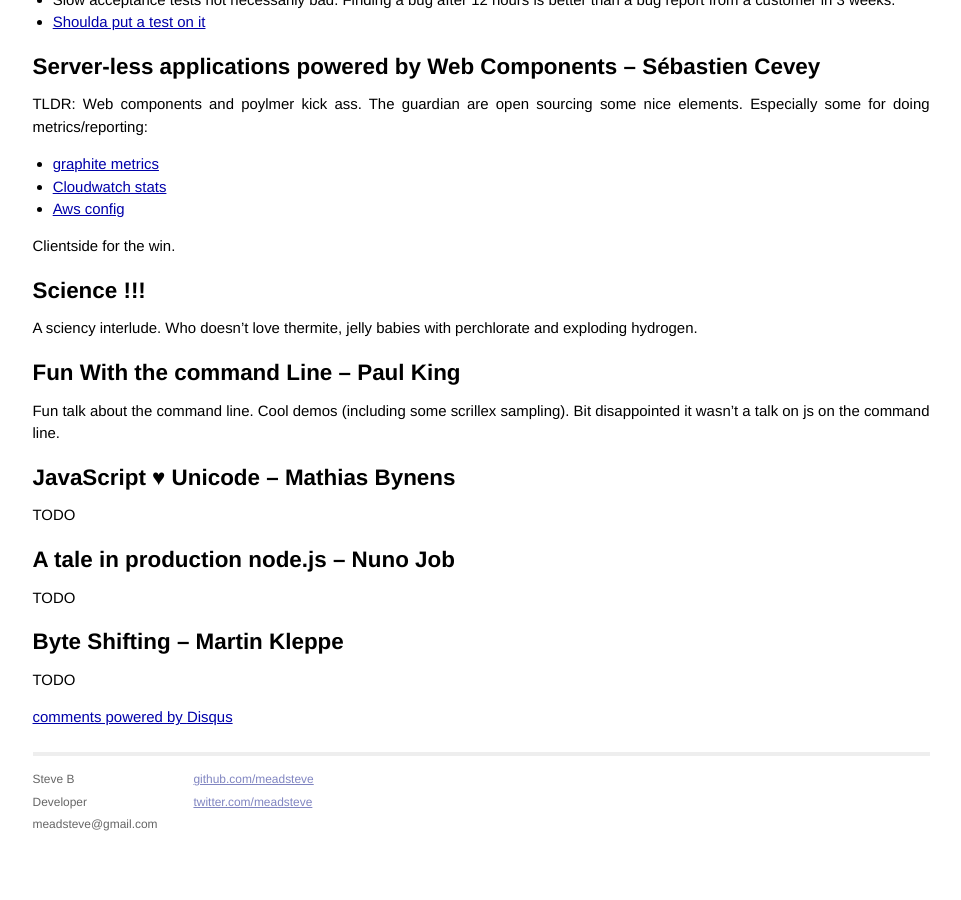
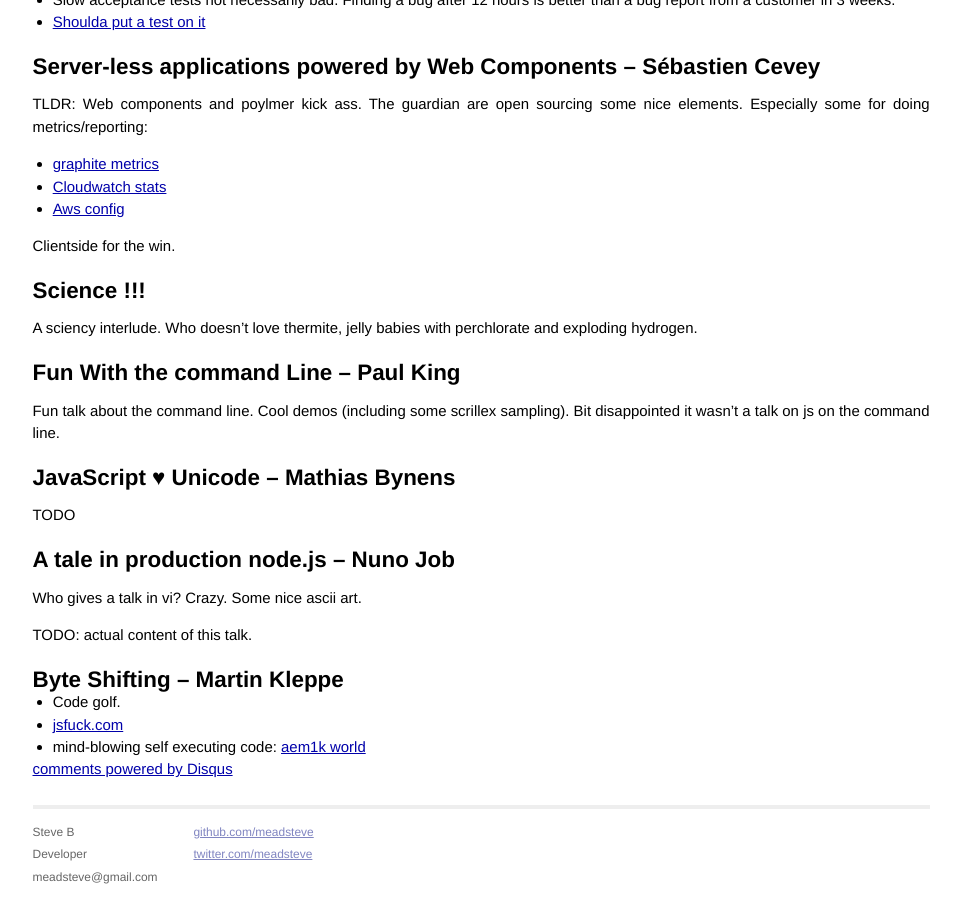
Before and after one commit to meadsteve/meadsteve.github.io, a Jekyll site: the page built from _posts/2014-09-04-londonjsconfautumn2014.markdown, in a window 1280 px wide and 900 px high, scrolled down 856 px. Shown: the whole window, without its empty margins (159-1120 px from the left). Built offline with Jekyll 4.4.1, drawn with Linux system fonts in a browser that asks for light colours; Markdown is read by kramdown in place of the engine named in the settings; comment, search, counter and statistics services are not loaded; before the commit the page ends 1704 px from its top, so only the background shows below that.

Commit message:
more talk write ups

```diff
--- a/_posts/2014-09-04-londonjsconfautumn2014.markdown
+++ b/_posts/2014-09-04-londonjsconfautumn2014.markdown
@@ -68,11 +68,15 @@
 
 ## A tale in production node.js – Nuno Job
 
-TODO
+Who gives a talk in vi? Crazy. Some nice ascii art.
+
+TODO: actual content of this talk.
 
 ## Byte Shifting – Martin Kleppe
 
-TODO
+* Code golf.
+* [jsfuck.com][website-jsfuck]
+* mind-blowing self executing code: [aem1k world][website-aem1k-world]
 
 [website-home]: http://londonjsconf.com/
 [website-rigb]: http://www.rigb.org/
@@ -80,6 +84,8 @@
 [website-polymer]: http://www.polymer-project.org/
 [website-x-tags]: http://x-tags.org/
 [website-traceur]: https://github.com/google/traceur-compiler
+[website-jsfuck]: http://jsfuck.com
+[website-aem1k-world]: http://aem1k.com/world/
 [repo-putatestonit]: http://bit.ly/putatestonit
 [repo-element-graphite-metrics]: https://github.com/guardian/element-graphite-metrics
 [repo-element-aws-cloudwatch]: https://github.com/guardian/element-aws-cloudwatch
```
